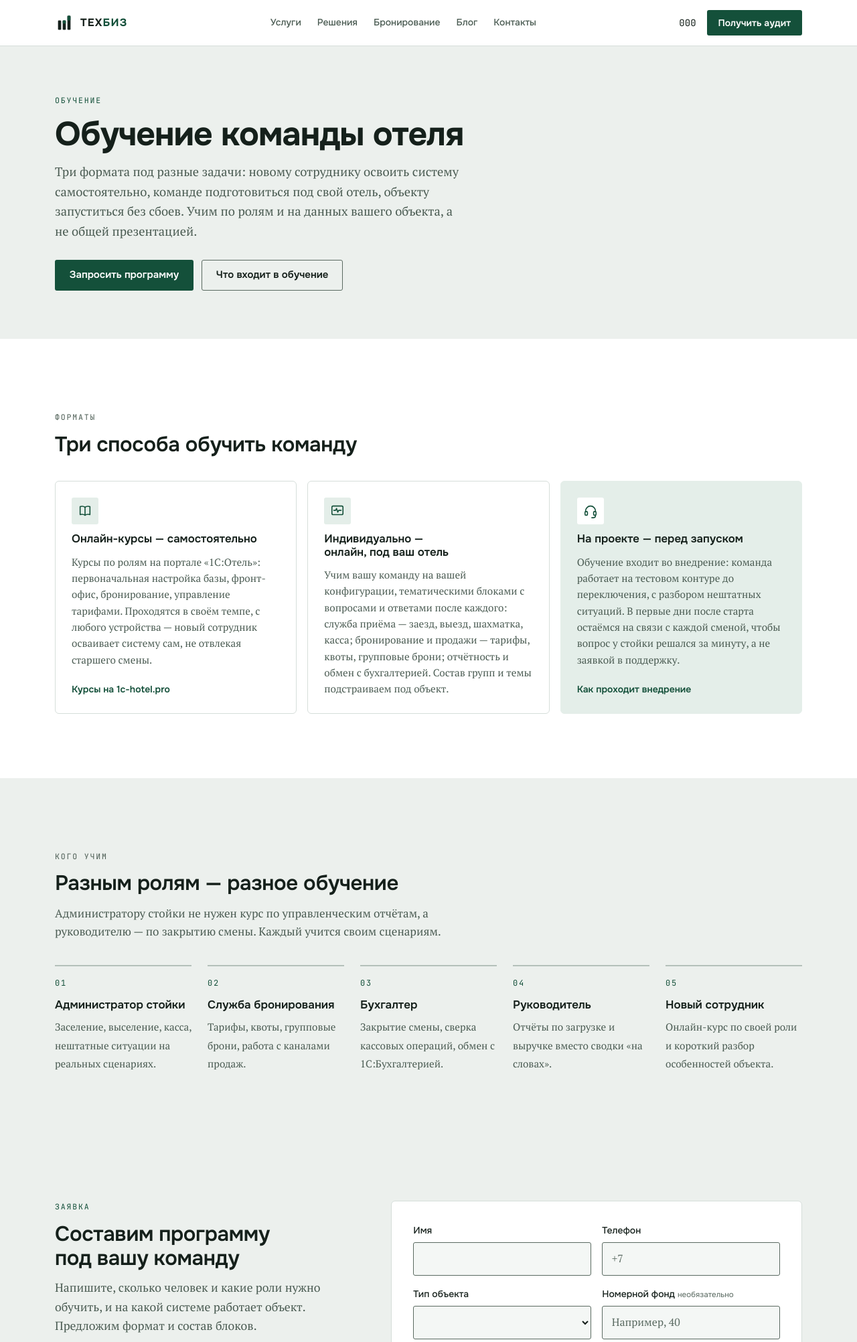
After one commit to 1997-LeVoN-2020/texbiz, a Django app: template templates/web/training.html in a window 1280 px wide. The commit adds this page. Shown: the top 2004 px of the page at 67% size. Run offline with Django 5.2, Linux system fonts and the light colour scheme; the template is opened without the code that fills it: most values are stand-ins (such as "Sample title", 1, 10 or a date in 2020); lists and menus that the app fills with data are empty.

Commit message:
Add training and support pages modelled on 1c-hotel.ru
/obuchenie/ lays out three ways to train a team — the vendor's online
courses by role, individual online sessions on the hotel's own
configuration, and training on the project before launch. /podderzhka/
explains how to file a request, when to call, remote sessions, the SLA
table and where 1C:Hotel updates come from. Both are linked from the
footer and from the matching solution pages.

Co-Authored-By: Claude Opus 5 <noreply@anthropic.com>

```diff
--- a/scripts/check_site.py
+++ b/scripts/check_site.py
@@ -62,6 +62,8 @@ def pages():
         "/booking/",
         "/kontakty/",
         "/raschet/",
+        "/obuchenie/",
+        "/podderzhka/",
         "/privacy/",
         "/spasibo/",
         "/blog/",
--- a/templates/includes/footer.html
+++ b/templates/includes/footer.html
@@ -13,6 +13,8 @@
       <a href="{% url 'web:services' %}">Услуги</a>
       <a href="{% url 'web:solutions' %}">Решения</a>
       <a href="{% url 'web:booking' %}">Модуль бронирования</a>
+      <a href="{% url 'web:training' %}">Обучение</a>
+      <a href="{% url 'web:support' %}">Поддержка</a>
       <a href="{% url 'blog:index' %}">Блог</a>
       <a href="{% url 'web:estimate' %}">Расчёт проекта</a>
       <a href="{% url 'web:contacts' %}">Контакты</a>
--- /dev/null
+++ b/templates/web/training.html
@@ -0,0 +1,63 @@
+{% extends "base.html" %}
+{% load web_extras %}
+
+{% block content %}
+<section class="hero hero-compact" aria-labelledby="hero-title">
+  <div class="container">
+    <p class="eyebrow">Обучение</p>
+    <h1 id="hero-title">Обучение команды отеля</h1>
+    <p class="lead">Три формата под разные задачи: новому сотруднику освоить систему самостоятельно, команде подготовиться под свой отель, объекту запуститься без сбоев. Учим по ролям и на данных вашего объекта, а не общей презентацией.</p>
+    <div class="actions">
+      <a class="btn btn-primary" href="#contacts">Запросить программу</a>
+      <a class="btn btn-ghost" href="{% url 'web:solution' slug='obuchenie-personala' %}">Что входит в обучение</a>
+    </div>
+  </div>
+</section>
+
+<section class="section section-paper" aria-labelledby="formats-title">
+  <div class="container">
+    <div class="section-head">
+      <p class="eyebrow">Форматы</p>
+      <h2 id="formats-title">Три способа обучить команду</h2>
+    </div>
+    <div class="grid grid-3">
+      <article class="card">
+        <span class="icon-tile">{% icon "EDU" %}</span>
+        <h3>Онлайн-курсы — самостоятельно</h3>
+        <p>Курсы по ролям на портале «1С:Отель»: первоначальная настройка базы, фронт-офис, бронирование, управление тарифами. Проходятся в своём темпе, с любого устройства — новый сотрудник осваивает систему сам, не отвлекая старшего смены.</p>
+        <a class="more" href="https://1c-hotel.pro/" target="_blank" rel="noopener">Курсы на 1c-hotel.pro</a>
+      </article>
+      <article class="card">
+        <span class="icon-tile">{% icon "MON" %}</span>
+        <h3>Индивидуально — онлайн, под ваш отель</h3>
+        <p>Учим вашу команду на вашей конфигурации, тематическими блоками с вопросами и ответами после каждого: служба приёма — заезд, выезд, шахматка, касса; бронирование и продажи — тарифы, квоты, групповые брони; отчётность и обмен с бухгалтерией. Состав групп и темы подстраиваем под объект.</p>
+      </article>
+      <article class="card card-accent">
+        <span class="icon-tile">{% icon "OPS" %}</span>
+        <h3>На проекте — перед запуском</h3>
+        <p>Обучение входит во внедрение: команда работает на тестовом контуре до переключения, с разбором нештатных ситуаций. В первые дни после старта остаёмся на связи с каждой сменой, чтобы вопрос у стойки решался за минуту, а не заявкой в поддержку.</p>
+        <a class="more" href="{% url 'web:solution' slug='vnedrenie-1c-otel' %}">Как проходит внедрение</a>
+      </article>
+    </div>
+  </div>
+</section>
+
+<section class="section" aria-labelledby="roles-title">
+  <div class="container">
+    <div class="section-head">
+      <p class="eyebrow">Кого учим</p>
+      <h2 id="roles-title">Разным ролям — разное обучение</h2>
+      <p>Администратору стойки не нужен курс по управленческим отчётам, а руководителю — по закрытию смены. Каждый учится своим сценариям.</p>
+    </div>
+    <ol class="steps">
+      <li><strong>Администратор стойки</strong><span>Заселение, выселение, касса, нештатные ситуации на реальных сценариях.</span></li>
+      <li><strong>Служба бронирования</strong><span>Тарифы, квоты, групповые брони, работа с каналами продаж.</span></li>
+      <li><strong>Бухгалтер</strong><span>Закрытие смены, сверка кассовых операций, обмен с 1С:Бухгалтерией.</span></li>
+      <li><strong>Руководитель</strong><span>Отчёты по загрузке и выручке вместо сводки «на словах».</span></li>
+      <li><strong>Новый сотрудник</strong><span>Онлайн-курс по своей роли и короткий разбор особенностей объекта.</span></li>
+    </ol>
+  </div>
+</section>
+
+{% include "includes/contact_section.html" with heading="Составим программу под вашу команду" text="Напишите, сколько человек и какие роли нужно обучить, и на какой системе работает объект. Предложим формат и состав блоков." placeholder="Сколько человек, какие роли, какая система" %}
+{% endblock %}
--- a/web/sitemaps.py
+++ b/web/sitemaps.py
@@ -13,6 +13,8 @@ STATIC_PAGES = [
     ("web:booking", 0.9, "weekly"),
     ("web:solutions", 0.8, "monthly"),
     ("blog:index", 0.7, "weekly"),
+    ("web:training", 0.7, "monthly"),
+    ("web:support", 0.7, "monthly"),
     ("web:estimate", 0.7, "yearly"),
     ("web:contacts", 0.6, "yearly"),
 ]
--- a/web/tests.py
+++ b/web/tests.py
@@ -280,7 +280,7 @@ class PageTests(TestCase):
     fixtures = ["services.json", "solutions.json", "articles.json"]
 
     def test_public_pages_open(self):
-        for name in ["web:home", "web:services", "web:solutions", "web:booking", "web:estimate", "web:contacts", "blog:index"]:
+        for name in ["web:home", "web:services", "web:solutions", "web:booking", "web:estimate", "web:training", "web:support", "web:contacts", "blog:index"]:
             with self.subTest(page=name):
                 self.assertEqual(self.client.get(reverse(name)).status_code, 200)
 
--- a/web/urls.py
+++ b/web/urls.py
@@ -32,6 +32,8 @@ urlpatterns = [
     path("booking/", views.booking, name="booking"),
     path("kontakty/", views.contacts, name="contacts"),
     path("raschet/", views.estimate, name="estimate"),
+    path("obuchenie/", views.training, name="training"),
+    path("podderzhka/", views.support, name="support"),
     path("privacy/", views.privacy, name="privacy"),
     path("spasibo/", views.thanks, name="thanks"),
     path("send/", views.lead_submit, name="lead_submit"),
```
Also changed, not shown: docs/plan.md (+4 -1 lines), templates/web/support.html (added, +62 -0 lines), web/views.py (+30 -0 lines).
